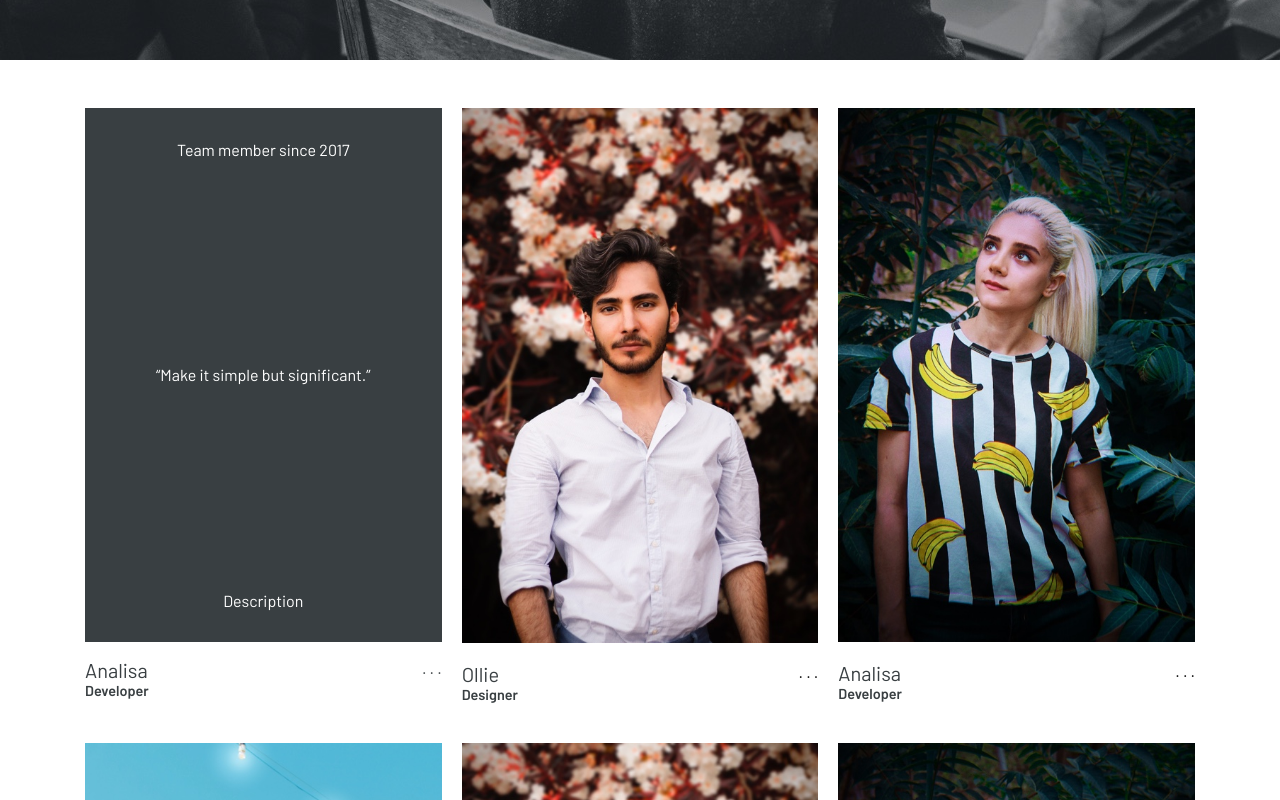
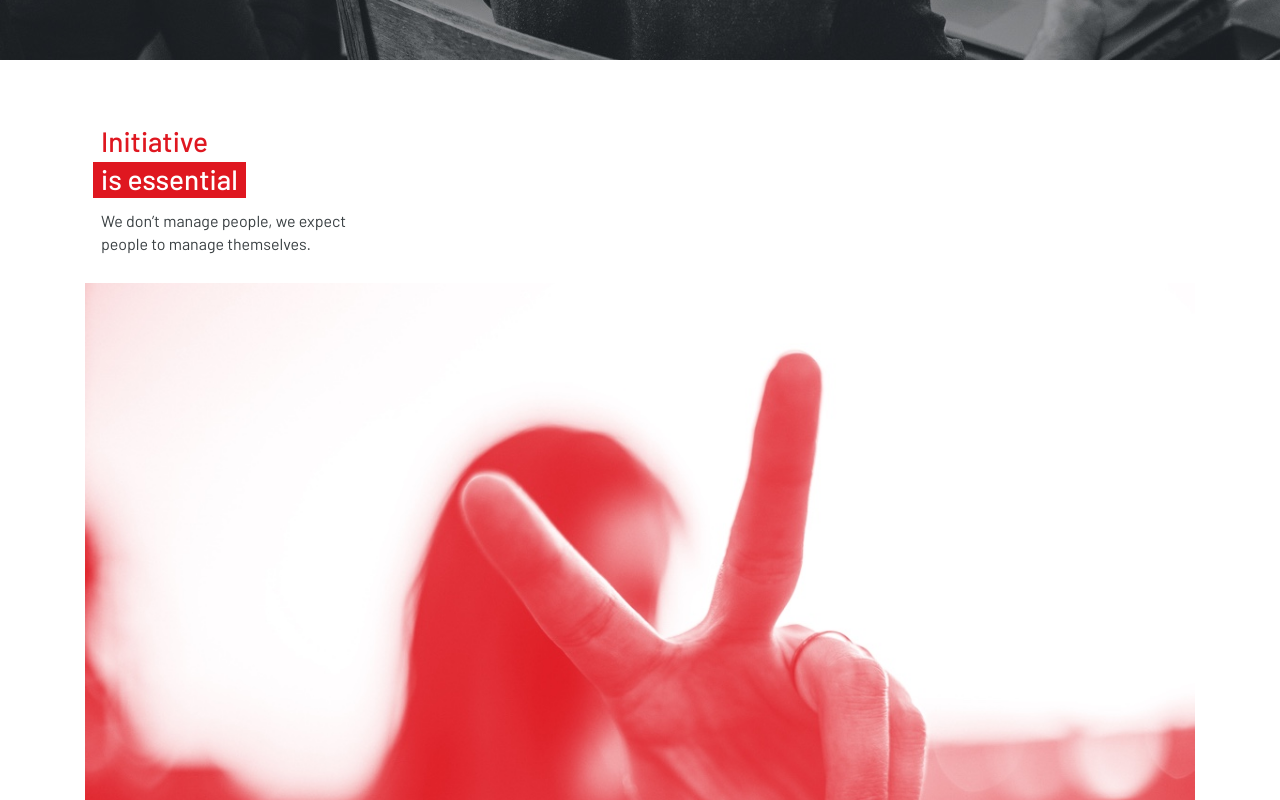
Before and after one commit to axlbert/schmiede-website-new, a Next.js app: page /about in a window 1280 px wide. Shown: the part 740-1540 px from the top of the page. Built offline with nearby package versions, Linux system fonts and the light colour scheme.

Commit message:
init culture carousel xs

```diff
--- /dev/null
+++ b/pages/about/culture-carousel.css
@@ -0,0 +1,30 @@
+.CultureCarousel-Image {
+  width: 100%;
+}
+
+.CultureCarousel-TextBlock {
+  margin-bottom: 1.75rem;
+  padding-left: .5rem;
+}
+.CultureCarousel-Title {
+  display: inline-block;
+  margin-left: .5rem;
+  color: #df1720;
+  font-size: 1.75rem;
+  font-weight: 500;
+}
+.CultureCarousel-Subtitle {
+  display: inline-block;
+  background-color: #df1720;
+  margin-top: .25rem;
+  margin-bottom: .75rem;
+  padding: 0 .5rem .15rem;
+  color: white;
+  font-size: 1.75rem;
+  font-weight: 500;
+}
+.CultureCarousel-Paragraph {
+  margin-left: .5rem;
+  color: #393f42;
+  line-height: 1.4;
+}
--- a/pages/about/index.js
+++ b/pages/about/index.js
@@ -1,6 +1,7 @@
 import React from 'react';
 
 import './about.css';
+import './culture-carousel.css';
 import Nav from '../../components/nav';
 
 const headerStyle = {
@@ -10,9 +11,7 @@ const headerStyle = {
 export default function About() {
   return (
     <div className="About">
-      <div style={{ position: 'fixed', width: '100%' }}>
-        <Nav />
-      </div>
+      <Nav />
       <header className="About-Header" style={headerStyle}>
         <div className="container">
           <div className="row">
@@ -35,6 +34,32 @@ export default function About() {
           </div>
         </div>
       </header>
+
+      <section className="container" style={{ marginTop: '4rem' }}>
+        <div className="CultureCarousel">
+          <div className="CultureCarousel-TextBlock">
+            <div>
+              <span className="CultureCarousel-Title">
+                Initiative
+              </span>
+            </div>
+            <div>
+              <span className="CultureCarousel-Subtitle">
+                is essential
+              </span>
+            </div>
+            <div className="CultureCarousel-Paragraph">
+              We don’t manage people, we expect<br />
+              people to manage themselves.
+            </div>
+          </div>
+          <img
+            className="CultureCarousel-Image"
+            src="/about/culture.jpg"
+            alt="Culture"
+          />
+        </div>
+      </section>
 
       <div
         className="container"
```
Also changed, not shown: public/about/culture.jpg (added).
